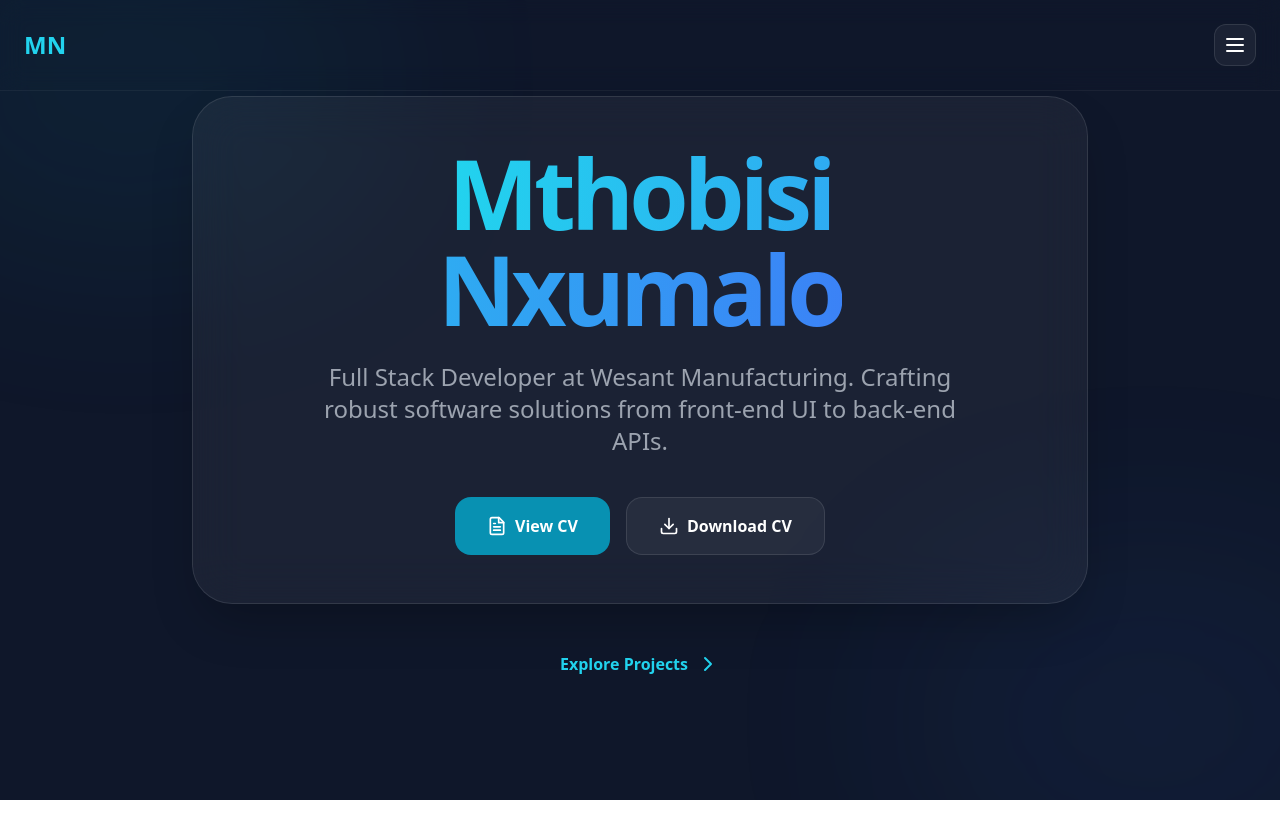
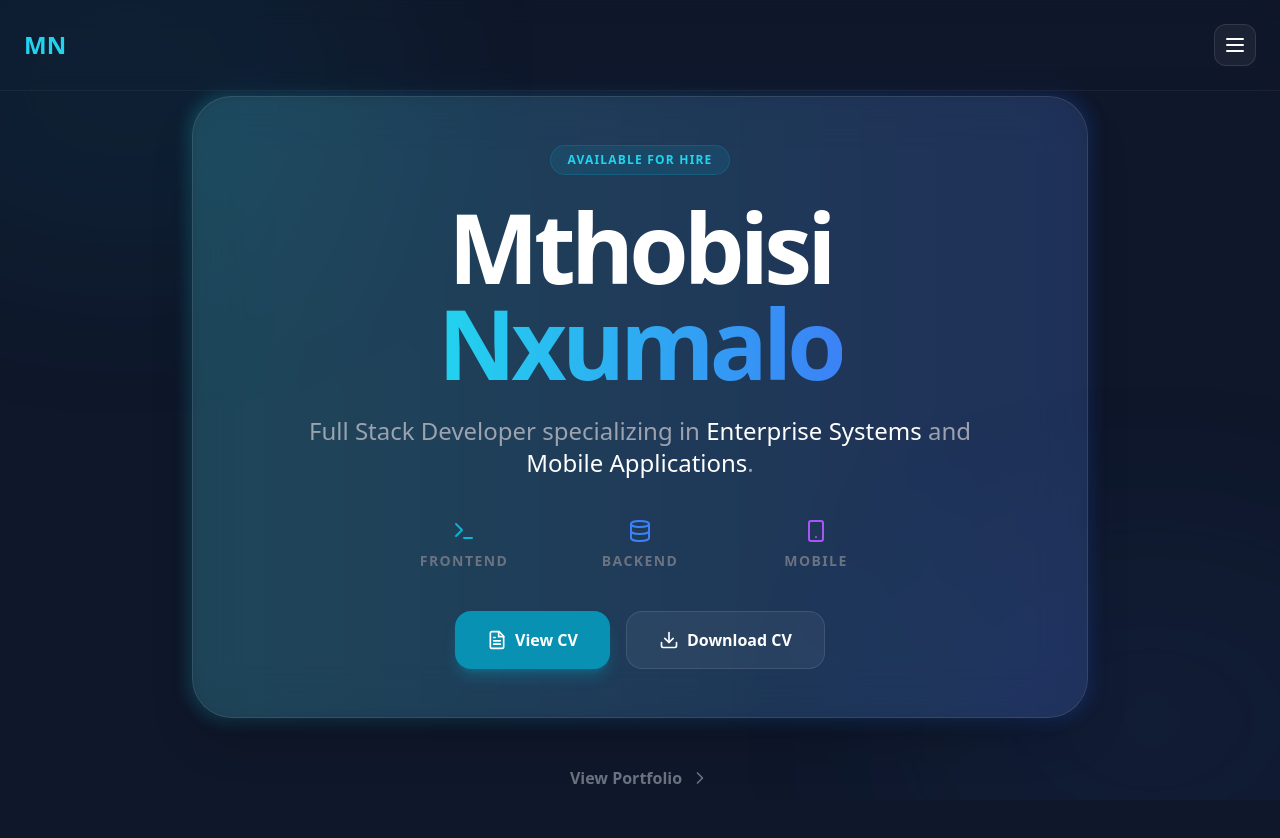
Before and after one commit to mthobisi30/portfolio, a React (Vite) app: page / in a window 1280 px wide. Before the commit the page ends 800 px from the top, so only its background shows below. Built offline with nearby package versions, Linux system fonts and the light colour scheme.

Commit message:
Update Landing.jsx

```diff
--- a/src/pages/Landing.jsx
+++ b/src/pages/Landing.jsx
@@ -1,23 +1,34 @@
 import React from 'react';
 import { Link } from 'react-router-dom';
-import { FileText, Download, ChevronRight } from 'lucide-react';
+import { FileText, Download, ChevronRight, Terminal, Database, Smartphone } from 'lucide-react';
 import { CV_DATA } from '../data';
 
 export default function Landing() {
   return (
-    <div className="min-h-[70vh] flex flex-col items-center justify-center px-6 text-center animate-fade-in">
-      <div className="bg-white/5 border border-white/10 p-12 rounded-[2.5rem] backdrop-blur-xl max-w-4xl shadow-2xl">
-        <h1 className="text-6xl md:text-8xl font-bold mb-6 tracking-tighter">
-          <span className="text-transparent bg-clip-text bg-gradient-to-r from-cyan-400 to-blue-500">
-            {CV_DATA.name}
-          </span>
+    <div className="min-h-[85vh] flex flex-col items-center justify-center px-6 text-center animate-fade-in">
+      <div className="relative group">
+        <div className="absolute -inset-1 bg-gradient-to-r from-cyan-400 to-blue-600 rounded-[2.5rem] blur opacity-20 group-hover:opacity-40 transition duration-1000"></div>
+        <div className="relative bg-white/5 border border-white/10 p-12 rounded-[2.5rem] backdrop-blur-xl max-w-4xl shadow-2xl">
+          <div className="inline-block px-4 py-1.5 mb-6 rounded-full bg-cyan-500/10 border border-cyan-500/20 text-cyan-400 text-xs font-bold uppercase tracking-widest">
+            Available for Hire
+          </div>
+
+          <h1 className="text-5xl md:text-8xl font-bold mb-6 tracking-tighter text-white">
+            Mthobisi <span className="text-transparent bg-clip-text bg-gradient-to-r from-cyan-400 to-blue-500">Nxumalo</span>
           </h1>
-        <p className="text-xl md:text-2xl text-gray-400 mb-10 font-light max-w-2xl mx-auto">
-          {CV_DATA.role} at Wesant Manufacturing. Crafting robust software solutions from front-end UI to back-end APIs.
+
+          <p className="text-xl md:text-2xl text-gray-400 mb-10 font-light max-w-2xl mx-auto leading-relaxed">
+            Full Stack Developer specializing in <span className="text-white font-medium">Enterprise Systems</span> and <span className="text-white font-medium">Mobile Applications</span>.
           </p>
 
+          <div className="grid grid-cols-3 gap-4 max-w-lg mx-auto mb-10 text-gray-500 text-sm font-bold uppercase tracking-widest">
+            <div className="flex flex-col items-center gap-2"><Terminal size={24} className="text-cyan-500"/> Frontend</div>
+            <div className="flex flex-col items-center gap-2"><Database size={24} className="text-blue-500"/> Backend</div>
+            <div className="flex flex-col items-center gap-2"><Smartphone size={24} className="text-purple-500"/> Mobile</div>
+          </div>
+
           <div className="flex flex-wrap justify-center gap-4">
-          <Link to="/profile" className="flex items-center gap-2 px-8 py-4 bg-cyan-600 rounded-2xl font-bold hover:scale-105 transition-all text-white">
+            <Link to="/profile" className="flex items-center gap-2 px-8 py-4 bg-cyan-600 rounded-2xl font-bold hover:bg-cyan-500 transition-all text-white shadow-lg shadow-cyan-500/25">
               <FileText size={20}/> View CV
             </Link>
             <a href="/docs/M_Nxumalo_CV.pdf" download className="flex items-center gap-2 px-8 py-4 bg-white/5 border border-white/10 rounded-2xl font-bold hover:bg-white/10 transition-all text-white">
@@ -25,9 +36,10 @@ export default function Landing() {
             </a>
           </div>
         </div>
+      </div>
 
-      <Link to="/projects" className="mt-12 flex items-center gap-2 text-cyan-400 font-bold group">
-        Explore Projects <ChevronRight className="group-hover:translate-x-2 transition-transform"/>
+      <Link to="/projects" className="mt-12 flex items-center gap-2 text-gray-500 font-bold hover:text-cyan-400 transition-colors">
+        View Portfolio <ChevronRight size={20} />
       </Link>
     </div>
   );
```
Lines whose indentation alone changed are shown as unchanged.
